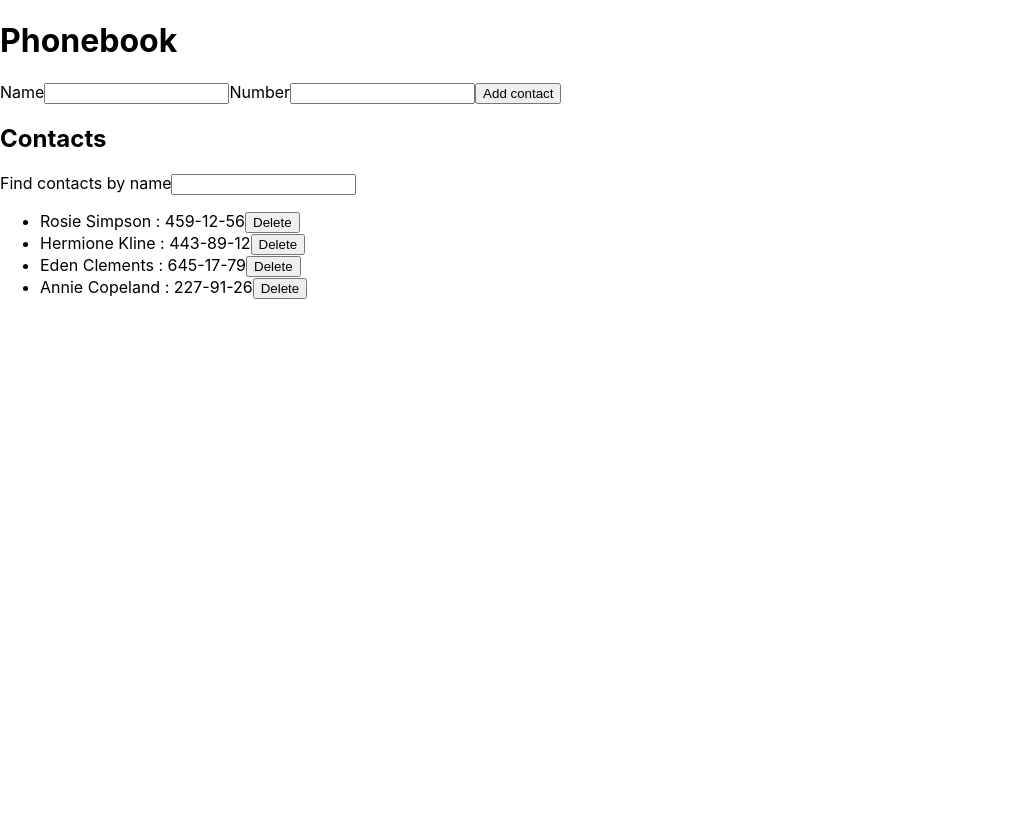
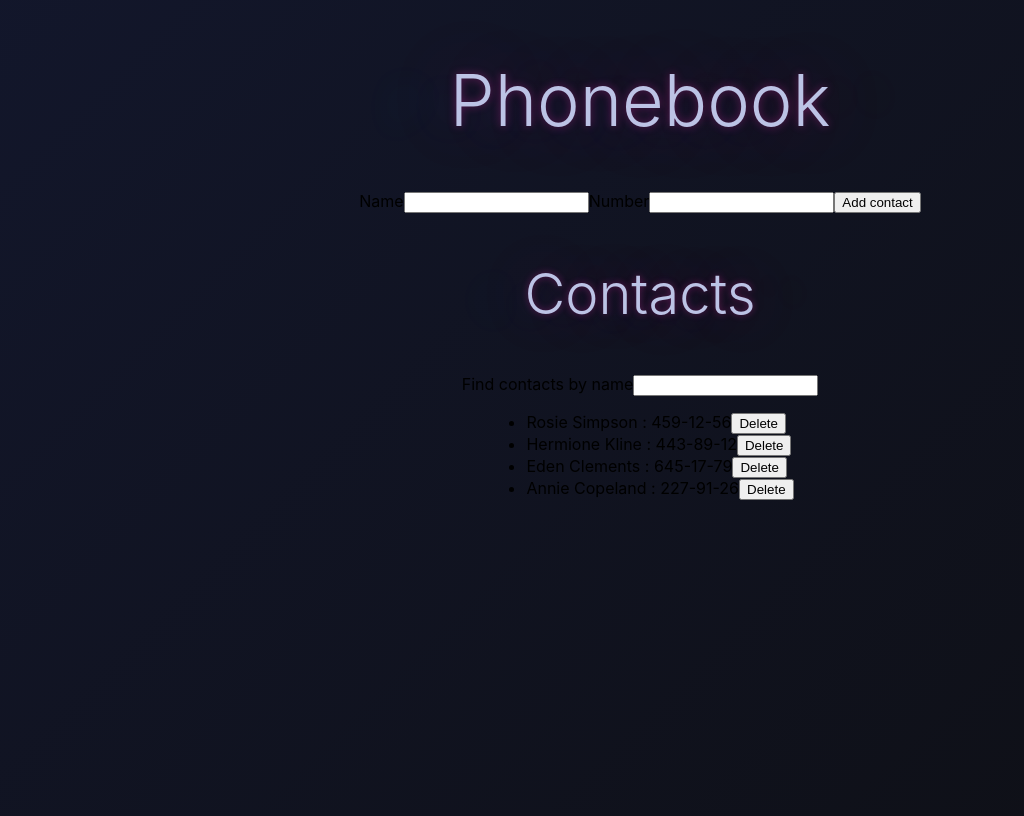
Before and after one commit to INRGI/goit-react-hw-02-phonebook, a React (Create React App) app: page / in a window 1280 px wide. Shown: the whole page, without its empty margins (0-1024 px from the left). Built offline with nearby package versions, Linux system fonts and the light colour scheme.

Commit message:
add styles

```diff
--- a/src/components/App/App.jsx
+++ b/src/components/App/App.jsx
@@ -3,14 +3,15 @@ import ContactList from "components/ContactList";
 import Filter from "components/Filter";
 import { nanoid } from "nanoid";
 import { Component } from "react";
+import { ContactTitle, Container, EmptyTitle, PhoneTitle } from "./App.styled";
 
 export class App extends Component{
   state = {
     contacts: [
       {id: 'id-1', name: 'Rosie Simpson', number: '459-12-56'},
-    {id: 'id-2', name: 'Hermione Kline', number: '443-89-12'},
-    {id: 'id-3', name: 'Eden Clements', number: '645-17-79'},
-    {id: 'id-4', name: 'Annie Copeland', number: '227-91-26'},
+      {id: 'id-2', name: 'Hermione Kline', number: '443-89-12'},
+      {id: 'id-3', name: 'Eden Clements', number: '645-17-79'},
+      {id: 'id-4', name: 'Annie Copeland', number: '227-91-26'},
     ],
     filter: ''
   };
@@ -56,14 +57,24 @@ export class App extends Component{
     const visibleContacts = this.getVisibleContacts();
 
     return (
-      <div>
-        <h1>Phonebook</h1>
+      <Container>
+        <PhoneTitle>Phonebook</PhoneTitle>
         <ContactForm onSubmit={this.addContact} />
 
-        <h2>Contacts</h2>
+        <ContactTitle>Contacts</ContactTitle>
+        {this.state.contacts.length > 0 ? (
         <Filter value={filter} onFilterChange={this.filterChange}/>
-        <ContactList contacts={visibleContacts} onDeleteContact={this.deleteContact} />
-      </div>
+        ) : (
+          <EmptyTitle>Your phonebook is empty.</EmptyTitle>
+        )}
+        {this.state.contacts.length > 0 && (
+          <ContactList
+            contacts={visibleContacts}
+            onDeleteContact={this.deleteContact}
+          />
+        )}
+
+      </Container>
     );
   };
 };
--- a/src/components/App/App.styled.jsx
+++ b/src/components/App/App.styled.jsx
@@ -0,0 +1,138 @@
+import styled from '@emotion/styled'
+
+export const Container = styled.div`
+    display: flex;
+    flex-direction: column;
+    align-items: center;
+`;
+
+export const PhoneTitle = styled.h1`
+    font-size: 4.5rem;
+    font-weight: 300;
+    color: hsl(230, 100%, 95%);
+    animation: lights 5s 750ms linear infinite;
+    @keyframes lights {
+    0% {
+        color: hsl(230, 40%, 80%);
+        text-shadow:
+        0 0 1em hsla(320, 100%, 50%, 0.2),
+        0 0 0.125em hsla(320, 100%, 60%, 0.3),
+        -1em -0.125em 0.5em hsla(40, 100%, 60%, 0),
+        1em 0.125em 0.5em hsla(200, 100%, 60%, 0);
+    }
+
+    30% {
+        color: hsl(230, 80%, 90%);
+        text-shadow:
+        0 0 1em hsla(320, 100%, 50%, 0.5),
+        0 0 0.125em hsla(320, 100%, 60%, 0.5),
+        -0.5em -0.125em 0.25em hsla(40, 100%, 60%, 0.2),
+        0.5em 0.125em 0.25em hsla(200, 100%, 60%, 0.4);
+    }
+
+    40% {
+        color: hsl(230, 100%, 95%);
+        text-shadow:
+        0 0 1em hsla(320, 100%, 50%, 0.5),
+        0 0 0.125em hsla(320, 100%, 90%, 0.5),
+        -0.25em -0.125em 0.125em hsla(40, 100%, 60%, 0.2),
+        0.25em 0.125em 0.125em hsla(200, 100%, 60%, 0.4);
+    }
+
+    70% {
+        color: hsl(230, 80%, 90%);
+        text-shadow:
+        0 0 1em hsla(320, 100%, 50%, 0.5),
+        0 0 0.125em hsla(320, 100%, 60%, 0.5),
+        0.5em -0.125em 0.25em hsla(40, 100%, 60%, 0.2),
+        -0.5em 0.125em 0.25em hsla(200, 100%, 60%, 0.4);
+    }
+
+    100% {
+        color: hsl(230, 40%, 80%);
+        text-shadow:
+        0 0 1em hsla(320, 100%, 50%, 0.2),
+        0 0 0.125em hsla(320, 100%, 60%, 0.3),
+        1em -0.125em 0.5em hsla(40, 100%, 60%, 0),
+        -1em 0.125em 0.5em hsla(200, 100%, 60%, 0);
+    }
+
+    }
+`;
+
+export const ContactTitle = styled.h2`
+    font-size: 3.5rem;
+    font-weight: 300;
+    color: hsl(230, 100%, 95%);
+    animation: lights 5s 750ms linear infinite;
+    @keyframes lights {
+    0% {
+        color: hsl(230, 40%, 80%);
+        text-shadow:
+        0 0 1em hsla(320, 100%, 50%, 0.2),
+        0 0 0.125em hsla(320, 100%, 60%, 0.3),
+        -1em -0.125em 0.5em hsla(40, 100%, 60%, 0),
+        1em 0.125em 0.5em hsla(200, 100%, 60%, 0);
+    }
+
+    30% {
+        color: hsl(230, 80%, 90%);
+        text-shadow:
+        0 0 1em hsla(320, 100%, 50%, 0.5),
+        0 0 0.125em hsla(320, 100%, 60%, 0.5),
+        -0.5em -0.125em 0.25em hsla(40, 100%, 60%, 0.2),
+        0.5em 0.125em 0.25em hsla(200, 100%, 60%, 0.4);
+    }
+
+    40% {
+        color: hsl(230, 100%, 95%);
+        text-shadow:
+        0 0 1em hsla(320, 100%, 50%, 0.5),
+        0 0 0.125em hsla(320, 100%, 90%, 0.5),
+        -0.25em -0.125em 0.125em hsla(40, 100%, 60%, 0.2),
+        0.25em 0.125em 0.125em hsla(200, 100%, 60%, 0.4);
+    }
+
+    70% {
+        color: hsl(230, 80%, 90%);
+        text-shadow:
+        0 0 1em hsla(320, 100%, 50%, 0.5),
+        0 0 0.125em hsla(320, 100%, 60%, 0.5),
+        0.5em -0.125em 0.25em hsla(40, 100%, 60%, 0.2),
+        -0.5em 0.125em 0.25em hsla(200, 100%, 60%, 0.4);
+    }
+
+    100% {
+        color: hsl(230, 40%, 80%);
+        text-shadow:
+        0 0 1em hsla(320, 100%, 50%, 0.2),
+        0 0 0.125em hsla(320, 100%, 60%, 0.3),
+        1em -0.125em 0.5em hsla(40, 100%, 60%, 0),
+        -1em 0.125em 0.5em hsla(200, 100%, 60%, 0);
+    }
+
+    }
+`;
+
+export const EmptyTitle = styled.h2`
+    color: hsl(230, 80%, 90%);
+    font-size: 2rem;
+    animation: typing 2s steps(22), blink .5s step-end infinite alternate;
+    white-space: nowrap;
+    width:346px;
+    overflow: hidden;
+    border-right: 3px solid;
+    font-family: monospace;
+    font-size: 2em;
+    @keyframes typing {
+    from {
+        width: 0
+    }
+    }
+
+    @keyframes blink {
+    50% {
+        border-color: transparent
+    }
+    }
+`;
--- a/src/index.css
+++ b/src/index.css
@@ -1,12 +1,11 @@
-@import-normalize; /* bring in normalize.css styles */
-
 body {
-  margin: 0;
   font-family: -apple-system, BlinkMacSystemFont, 'Segoe UI', 'Roboto', 'Oxygen',
     'Ubuntu', 'Cantarell', 'Fira Sans', 'Droid Sans', 'Helvetica Neue',
     sans-serif;
   -webkit-font-smoothing: antialiased;
   -moz-osx-font-smoothing: grayscale;
+  background: linear-gradient(135deg, hsl(230, 40%, 12%), hsl(230, 20%, 7%));
+  height: 100vh;
 }
 
 code {
```
